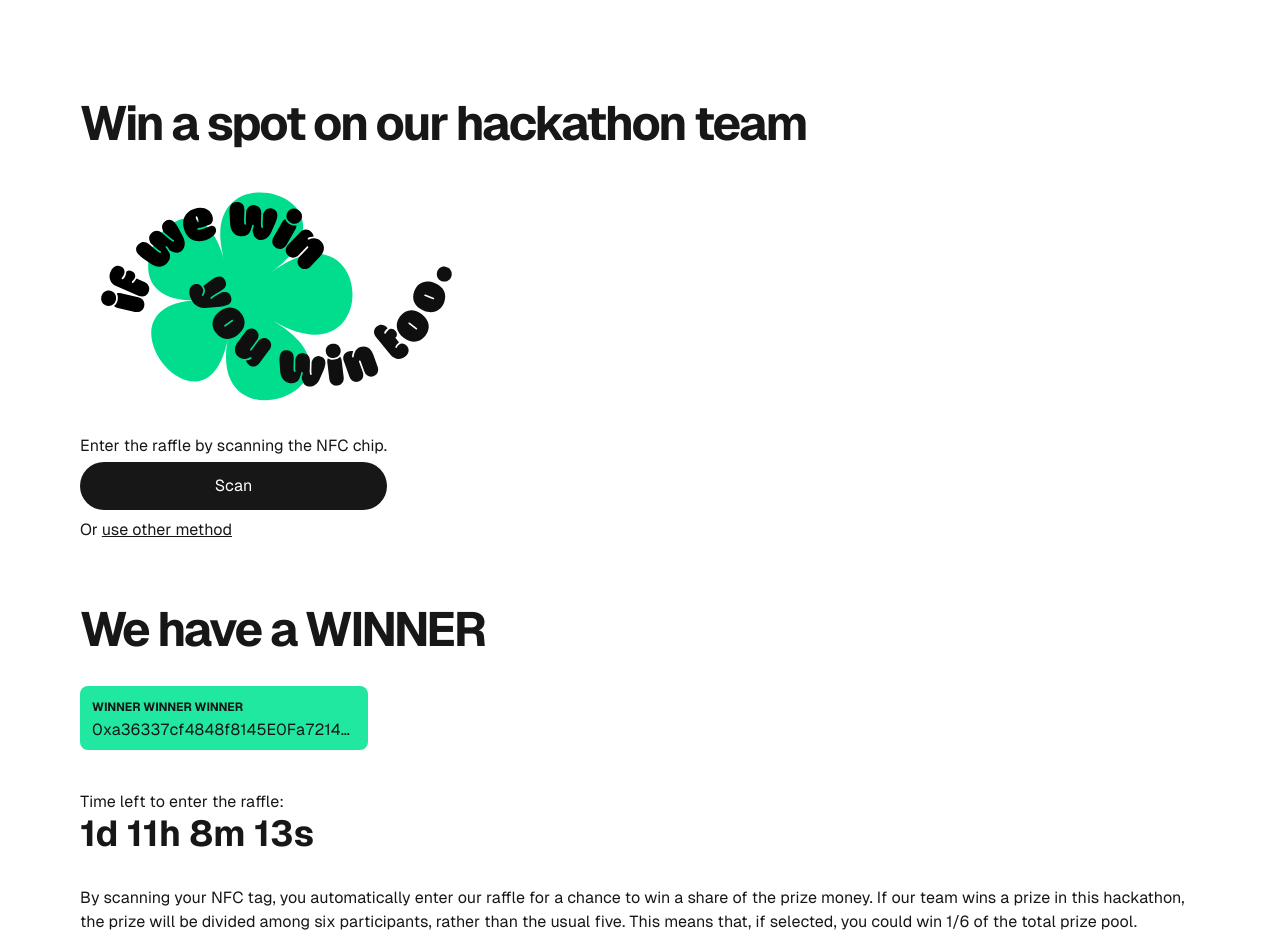
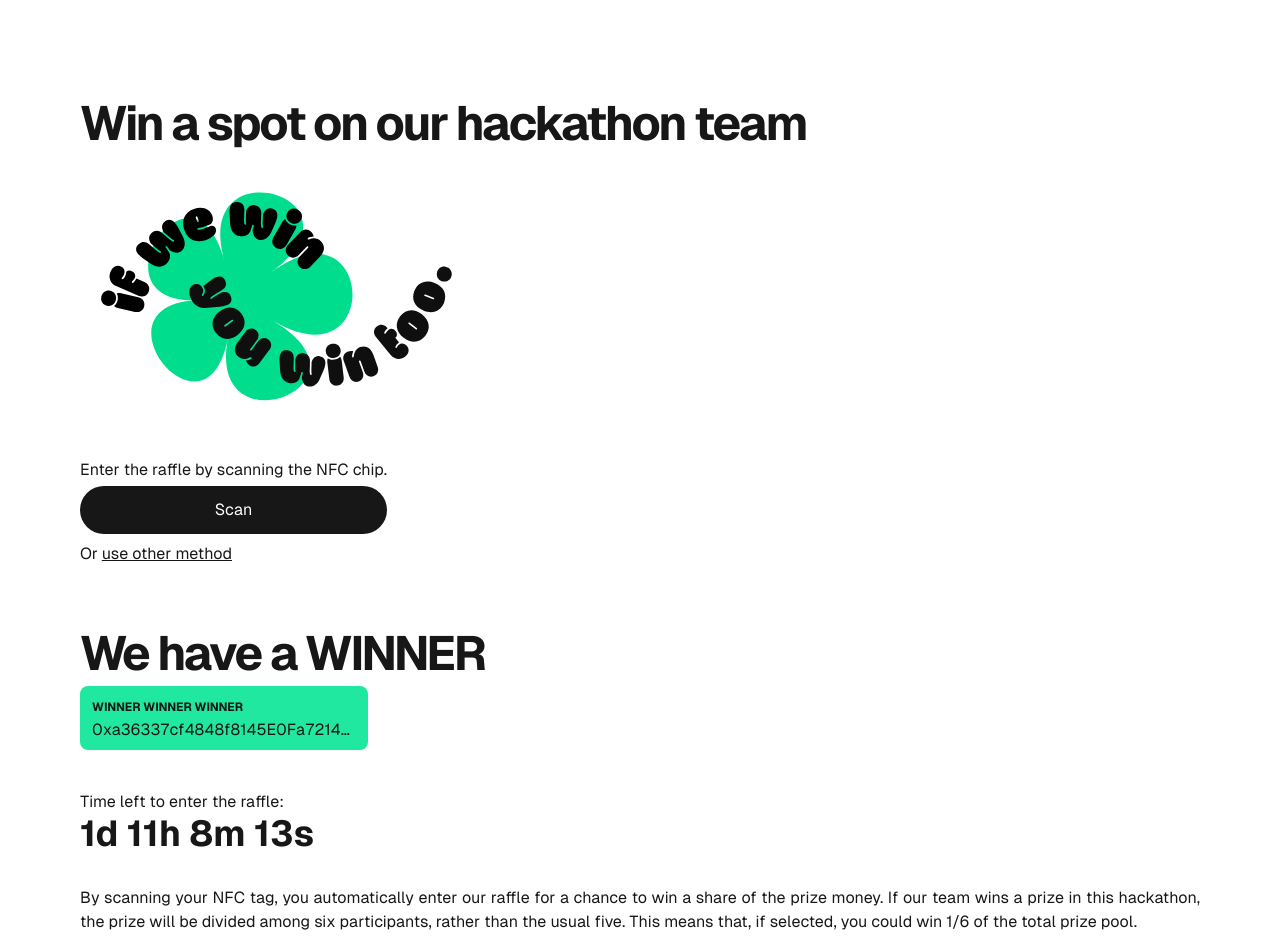
Before and after one commit to lenoteddy/eth-global-bangkok-hackathon, a Next.js app in the folder application/: page / in a window 1280 px wide. Shown: the top 952 px of the page. Built offline with nearby package versions, Linux system fonts and the light colour scheme.

Commit message:
fix: text-justify and spacing

```diff
--- a/application/src/app/page.js
+++ b/application/src/app/page.js
@@ -93,7 +93,7 @@ export default function Home() {
 		<div className="grid grid-rows-[20px_1fr_20px]   min-h-screen p-8 pb-20 sm:p-20 font-[family-name:var(--font-geist-sans)]">
 			<main className="flex flex-col gap-8 row-start-2  sm:items-start">
 				<h1 className="text-5xl font-bold tracking-tighter">Win a spot on our hackathon team</h1>
-				<Image src="/logo_win.svg" alt="Win logo" width={373} height={222} priority />
+				<Image src="/logo_win.svg" alt="Win logo" width={373} height={222} priority className="mb-6" />
 				{!walletAddress && (
 					<div>
 						<p className="mb-1">Enter the raffle by scanning the NFC chip.</p>
@@ -127,10 +127,10 @@ export default function Home() {
 					</div>
 				)}
 				{/* show this when we have a  WINNER */}
-				<h1 className="text-5xl font-bold tracking-tighter">We have a WINNER</h1>
-				<div className="bg-green py-2 px-3 rounded-lg mb-2  w-72 ">
-					<b className="text-xs ">WINNER WINNER WINNER </b>
-					<p className="truncate overflow-hidden whitespace-nowrap ">0xa36337cf4848f8145E0Fa7214DD51B5D5652EAad</p>
+				<h1 className="text-5xl font-bold tracking-tighter -mb-6">We have a WINNER</h1>
+				<div className="bg-green py-2 px-3 rounded-lg mb-2 w-72">
+					<b className="text-xs">WINNER WINNER WINNER</b>
+					<p className="truncate overflow-hidden whitespace-nowrap">0xa36337cf4848f8145E0Fa7214DD51B5D5652EAad</p>
 				</div>
 				<div>
 					<p>Time left to enter the raffle:</p>
@@ -139,7 +139,7 @@ export default function Home() {
 						{timeLeft ? timeLeft : "Loading..."}
 					</div>
 				</div>
-				<p>
+				<p className="text-justify">
 					By scanning your NFC tag, you automatically enter our raffle for a chance to win a share of the prize money. If our team wins a prize in this hackathon, the prize will be divided
 					among six participants, rather than the usual five. This means that, if selected, you could win 1/6 of the total prize pool.
 				</p>
```
